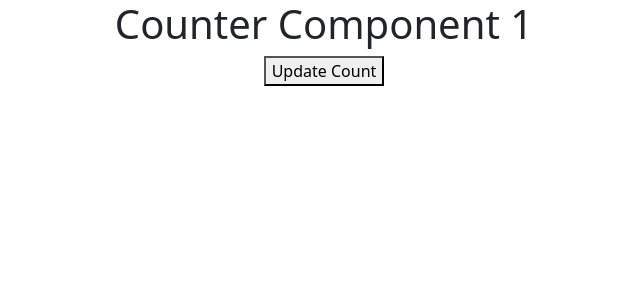
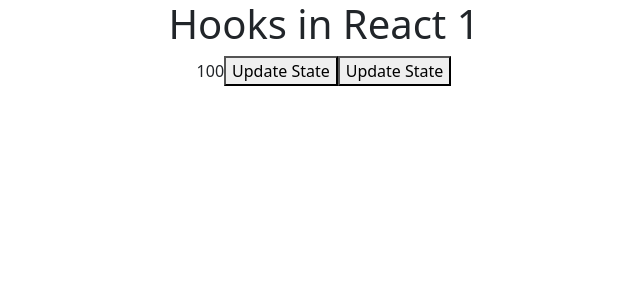
Before and after one commit to Nitish8800/React-Practice-Tutorial, a React (Create React App) app in the folder react_tutorial_3_state-fun/: page / in a window 1280 px wide. Shown: the top 300 px of the page, without its empty margins (316-956 px from the left). Built offline with nearby package versions, Linux system fonts and the light colour scheme.

Commit message:
React tutorial in Hindi #40 useMemo Hook1~

```diff
--- a/react_tutorial_3_state-fun/src/App.js
+++ b/react_tutorial_3_state-fun/src/App.js
@@ -706,30 +706,57 @@
 // <------------------------------>/                 React tutorial in Hindi #39 Pure component in ReactJs
 // </===============->/
 
+// import "./App.css";
+// import React from "react";
+// import Counter from "./components/Counter";
+// class App extends React.Component {
+//   constructor() {
+//     super();
+//     this.state = {
+//       count: 1,
+//     };
+//   }
+//   render() {
+//     return (
+//       <div className="App">
+//         <Counter count={this.state.count} />
+//         <button
+//           onClick={() => {
+//             this.setState({ count: this.state.count + 1 });
+//           }}
+//         >
+//           Update Count
+//         </button>
+//       </div>
+//     );
+//   }
+// }
+
+// export default App;
+
+// <------------------------------>/                 React tutorial in Hindi #40 useMemo Hook
+// </===============->/
 import "./App.css";
-import React from "react";
-import Counter from "./components/Counter";
-class App extends React.Component {
-  constructor() {
-    super();
-    this.state = {
-      count: 1,
-    };
-  }
-  render() {
-    return (
-      <div className="App">
-        <Counter count={this.state.count} />
-        <button
-          onClick={() => {
-            this.setState({ count: this.state.count + 1 });
-          }}
-        >
-          Update Count
-        </button>
-      </div>
-    );
-  }
+import React, { useState } from "react";
+function App() {
+  const [count, setData] = useState(1);
+  const [item, setItem] = useState(20);
+
+  const newApple = React.useMemo(
+    function appleTime() {
+      console.warn("Hello");
+      return 100 * count;
+    },
+    [item]
+  );
+  return (
+    <div className="App">
+      <h1>Hooks in React {count}</h1>
+      {newApple}
+      <button onClick={() => setData(count + 1)}>Update State</button>
+      <button onClick={() => setItem(item * 10)}>Update State</button>
+    </div>
+  );
 }
 
 export default App;
```
